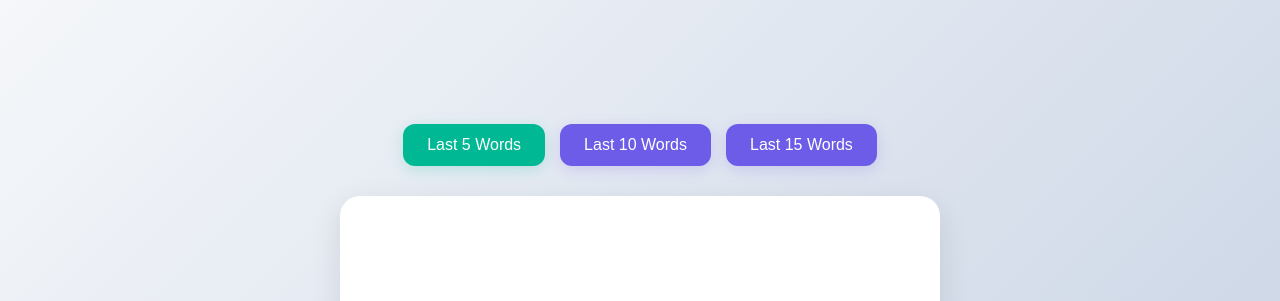
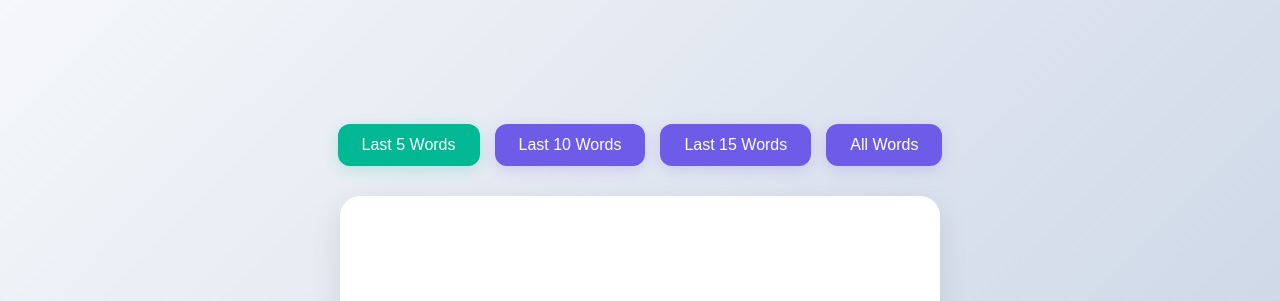
Before and after one commit to boyan7531/Cards-C1-English, a plain HTML site: page index.html in a window 1280 px wide. Both pictures are taken after a click on the button "Last 5 Words". Shown: the top 301 px of the page. Drawn offline with Linux system fonts and the light colour scheme.

Commit message:
added 'all words' feature

```diff
--- a/index.html
+++ b/index.html
@@ -12,6 +12,7 @@
             <button class="count-btn" data-count="5">Last 5 Words</button>
             <button class="count-btn" data-count="10">Last 10 Words</button>
             <button class="count-btn" data-count="15">Last 15 Words</button>
+            <button class="count-btn" data-count="all">All Words</button>
         </div>
         <div class="card">
             <div class="card-inner">
--- a/script.js
+++ b/script.js
@@ -19,8 +19,8 @@ async function loadCSV() {
 }
 
 function setWordCount(count) {
-    // Get the last n words from the full list
-    activeWords = words.slice(-count);
+    // Set activeWords based on count
+    activeWords = count === 'all' ? [...words] : words.slice(-count);
     usedIndices.clear();
 
     // Update UI
@@ -33,7 +33,6 @@ function setWordCount(count) {
     // Start with first word
     nextWord();
 }
-
 function getRandomWord() {
     if (usedIndices.size === activeWords.length) {
         usedIndices.clear();
```
